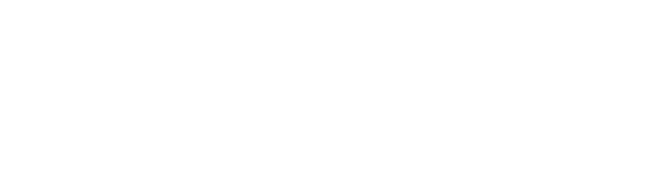
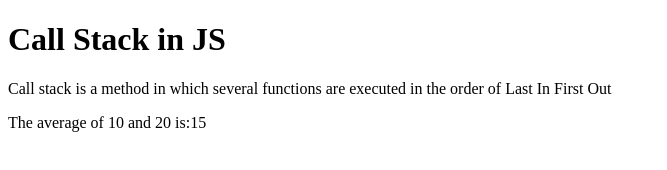
Before and after one commit to AyomiAshy/Introduction-to-Array-and-call-stack, a plain HTML site: page Index 3.html in a window 1280 px wide. Shown: the whole page, without its empty margins (0-667 px from the left). Drawn offline with Linux system fonts and the light colour scheme.

Commit message:
Introduction to Array and call stack

```diff
--- a/Index 3.html
+++ b/Index 3.html
@@ -1,12 +1,23 @@
 <!DOCTYPE html>
 <html>
     <head>
-        <title></title>
+        <title>Call Stack in JS</title>
     </head>
     <body>
-        <h1></h1>
+        <h1>Call Stack in JS</h1>
+        <p>Call stack is a method in which several functions are executed in the order of Last In First Out</p>
+        <p id="demo"></p>
         <script>
-
+            //function to add 2 numbers
+            function add(a,b){
+                return a+b;
+            }
+            //function to find the average
+            function average(a,b){
+                return add(a,b)/2;
+            }
+            var result = average(10,20)
+            document.getElementById("demo").innerHTML="The average of 10 and 20 is:" + result;
         </script>
     </body>
 </html>
```
